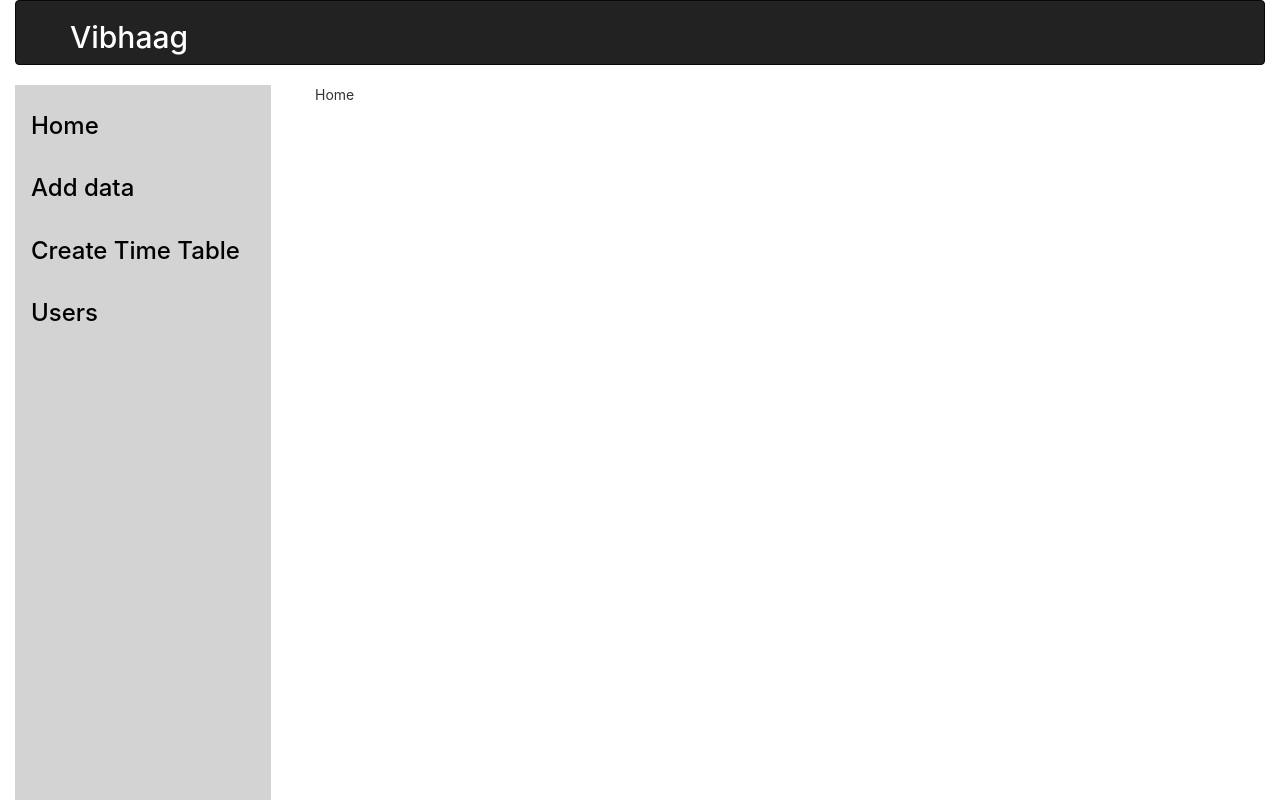
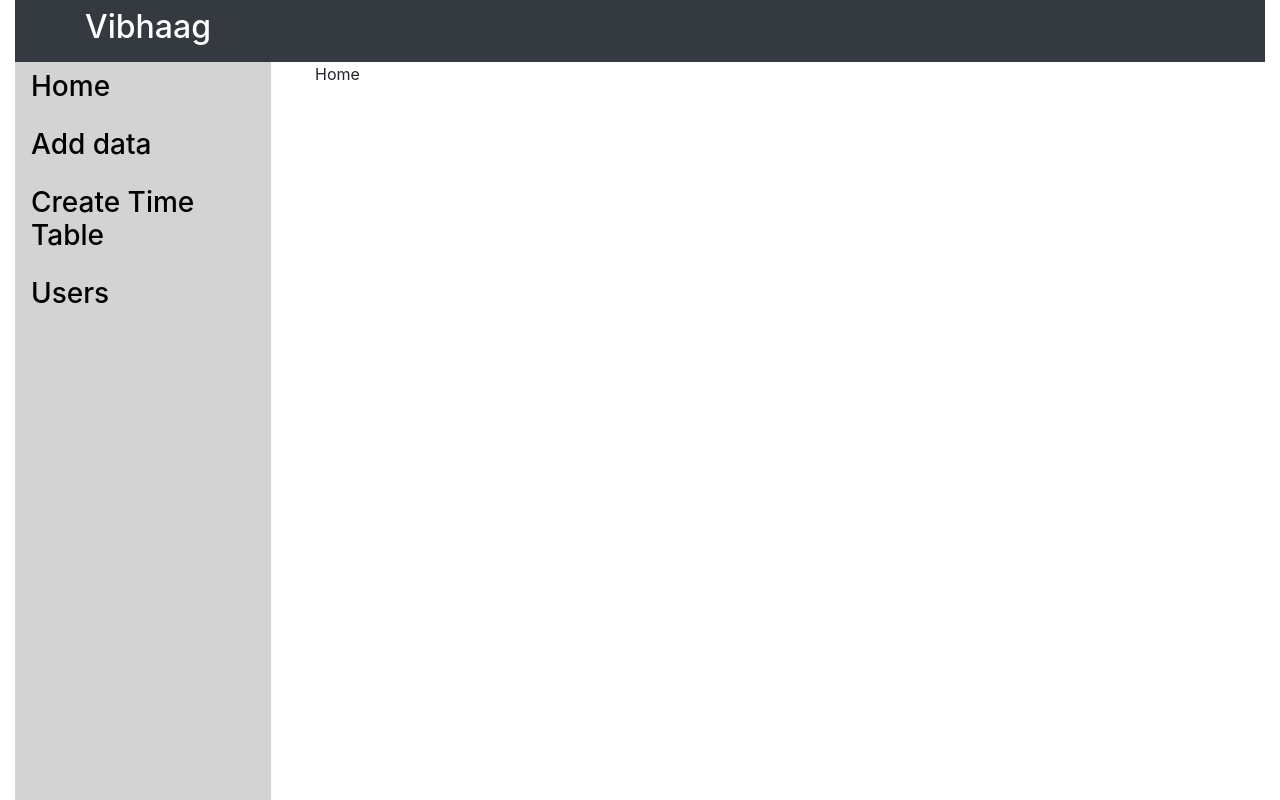
Before and after one commit to ShreedharGHegde/time-table, a React (Create React App) app in the folder client/: page / in a window 1280 px wide. Built offline with nearby package versions, Linux system fonts and the light colour scheme.

Commit message:
added form nav

```diff
--- a/client/public/index.html
+++ b/client/public/index.html
@@ -1,23 +1,29 @@
 <!DOCTYPE html>
 <html lang="en">
+
 <head>
   <meta charset="utf-8" />
   <link rel="icon" href="%PUBLIC_URL%/favicon.ico" />
   <meta name="viewport" content="width=device-width, initial-scale=1" />
   <meta name="theme-color" content="#000000" />
-    <meta
-      name="description"
-      content="Web site created using create-react-app"
-    />
+  <meta name="description" content="Web site created using create-react-app" />
   <link rel="apple-touch-icon" href="logo192.png" />
   <!--
       manifest.json provides metadata used when your web app is installed on a
       user's mobile device or desktop. See https://developers.google.com/web/fundamentals/web-app-manifest/
     -->
   <link rel="manifest" href="%PUBLIC_URL%/manifest.json" />
-    <link rel="stylesheet" href="https://maxcdn.bootstrapcdn.com/bootstrap/3.4.0/css/bootstrap.min.css">
-    <script src="https://ajax.googleapis.com/ajax/libs/jquery/3.4.1/jquery.min.js"></script>
-    <script src="https://maxcdn.bootstrapcdn.com/bootstrap/3.4.0/js/bootstrap.min.js"></script>
+  <link rel="stylesheet" href="https://maxcdn.bootstrapcdn.com/bootstrap/4.0.0/css/bootstrap.min.css"
+    integrity="sha384-Gn5384xqQ1aoWXA+058RXPxPg6fy4IWvTNh0E263XmFcJlSAwiGgFAW/dAiS6JXm" crossorigin="anonymous">
+  <script src="https://code.jquery.com/jquery-3.2.1.slim.min.js"
+    integrity="sha384-KJ3o2DKtIkvYIK3UENzmM7KCkRr/rE9/Qpg6aAZGJwFDMVNA/GpGFF93hXpG5KkN" crossorigin="anonymous">
+  </script>
+  <script src="https://cdnjs.cloudflare.com/ajax/libs/popper.js/1.12.9/umd/popper.min.js"
+    integrity="sha384-ApNbgh9B+Y1QKtv3Rn7W3mgPxhU9K/ScQsAP7hUibX39j7fakFPskvXusvfa0b4Q" crossorigin="anonymous">
+  </script>
+  <script src="https://maxcdn.bootstrapcdn.com/bootstrap/4.0.0/js/bootstrap.min.js"
+    integrity="sha384-JZR6Spejh4U02d8jOt6vLEHfe/JQGiRRSQQxSfFWpi1MquVdAyjUar5+76PVCmYl" crossorigin="anonymous">
+  </script>
   <!--
       Notice the use of %PUBLIC_URL% in the tags above.
       It will be replaced with the URL of the `public` folder during the build.
@@ -29,6 +35,7 @@
     -->
   <title>React App</title>
 </head>
+
 <body>
   <noscript>You need to enable JavaScript to run this app.</noscript>
   <div id="root"></div>
@@ -43,4 +50,5 @@
       To create a production bundle, use `npm run build` or `yarn build`.
     -->
 </body>
+
 </html>
--- a/client/src/App.css
+++ b/client/src/App.css
@@ -1,4 +1,4 @@
-ul {
+.navUl {
   list-style-type: none;
   margin: 0;
   padding: 0;
@@ -17,6 +17,14 @@ li a {
   text-decoration: none;
 }
 
+.btn {
+  border: none;
+}
+
+.collapse {
+  visibility: visible;
+}
+
 li a.active {
   color: white;
   text-decoration: red;
--- a/client/src/App.js
+++ b/client/src/App.js
@@ -17,22 +17,22 @@ export default function App() {
       <Router>
         <div style={{ margin: 0 }}>
           <nav>
-                <ul>
-                  <li>
+            <ul className="navUl">
+              <li className="navLi">
                 <h3>
                   <Link to="/" style={{ textDecoration: "none" }}>
                     Home
                   </Link>
                 </h3>
               </li>
-                  <li>
+              <li className="navLi">
                 <h3>
                   <Link to="/add-data" style={{ textDecoration: "none" }}>
                     Add data
                   </Link>
                 </h3>
               </li>
-                  <li>
+              <li className="navLi">
                 <h3>
                   <Link
                     to="/createtimetable"
@@ -42,7 +42,7 @@ export default function App() {
                   </Link>
                 </h3>
               </li>
-                  <li>
+              <li className="navLi">
                 <h3>
                   <Link to="/users" style={{ textDecoration: "none" }}>
                     Users
@@ -69,12 +69,15 @@ export default function App() {
         </div>
       </Router>
     </div>
-
   );
 }
 
 function Home() {
-  return <div style={{ marginLeft: "300px" }}>Home</div>;
+  return (
+    <div style={{ marginLeft: "300px" }}>
+      Home
+    </div>
+  );
 }
 
 function Users() {
--- a/client/src/components/Header.js
+++ b/client/src/components/Header.js
@@ -3,7 +3,7 @@ import React, { Component } from "react";
 export class Header extends Component {
   render() {
     return (
-      <nav className="navbar navbar-inverse">
+      <nav className="navbar navbar-dark bg-dark">
         <div className="container">
           <div className="navbar-header">
               <h2 style={{color:'white'}}>Vibhaag</h2>
--- a/client/src/components/add-data/Navbar.js
+++ b/client/src/components/add-data/Navbar.js
@@ -1,79 +1,54 @@
 import React from "react";
 import { BrowserRouter as Router, Switch, Route, Link } from "react-router-dom";
-import "./Navbar.css";
 
 export default class Navbar extends React.Component {
   render() {
     return (
       <div style={{ marginLeft: "300px" }}>
         <Router>
-          <div style={{ margin: 0 }}>
-            <nav>
-              <ul>
-                <li>
-                  <h3>
+          <nav class="navbar navbar-expand-lg navbar-light">
+            <div class="collapse navbar-collapse" id="navbarSupportedContent">
+              <ul class="navbar-nav mr-auto">
+                <li class="nav-item active">
                   <Link to="/teacher" style={{ textDecoration: "none" }}>
                     Teacher
                   </Link>
-                  </h3>
                 </li>
-                <li>
-                  <h3>
+                <li class="nav-item active">
+                  <Link to="/subject" style={{ textDecoration: "none" }}>
+                    Subject
+                  </Link>
+                </li>
+                <li class="nav-item active">
                   <Link to="/class-room" style={{ textDecoration: "none" }}>
                     Class Room
                   </Link>
-                  </h3>
                 </li>
-                <li>
-                  <h3>
-                    <Link to="/subjec" style={{ textDecoration: "none" }}>
-                      Subject
-                    </Link>
-                  </h3>
-                </li>
-                <li>
-                  <h3>
+                <li class="nav-item active">
                   <Link to="/batch" style={{ textDecoration: "none" }}>
                     Batch
                   </Link>
-                  </h3>
                 </li>
               </ul>
+            </div>
           </nav>
 
           <Switch>
             <Route exact path="/teacher">
-                <Teachers />
+              <div>Teacher</div>
+            </Route>
+            <Route path="/subject">
+              <div>Subject</div>
             </Route>
             <Route path="/batch">
-                <Batches />
+              <div>batch</div>
             </Route>
             <Route path="/class-room">
-                <ClassRooms />
-              </Route>
-              <Route path="/subject">
-                <Subjects />
+              <div>Class Room</div>
             </Route>
           </Switch>
-          </div>
         </Router>
       </div>
     );
   }
 }
-
-function Teachers() {
-  return <div style={{ marginLeft: "300px" }}>Teacher</div>;
-}
-
-function Batches() {
-  return <div style={{ marginLeft: "25%" }}>Batches</div>;
-}
-
-function Subjects() {
-  return <div style={{ marginLeft: "25%" }}>Subjects</div>;
-}
-
-function ClassRooms() {
-  return <div style={{ marginLeft: "25%" }}>Class Rooms</div>;
-}
```
Lines whose indentation alone changed are shown as unchanged.
